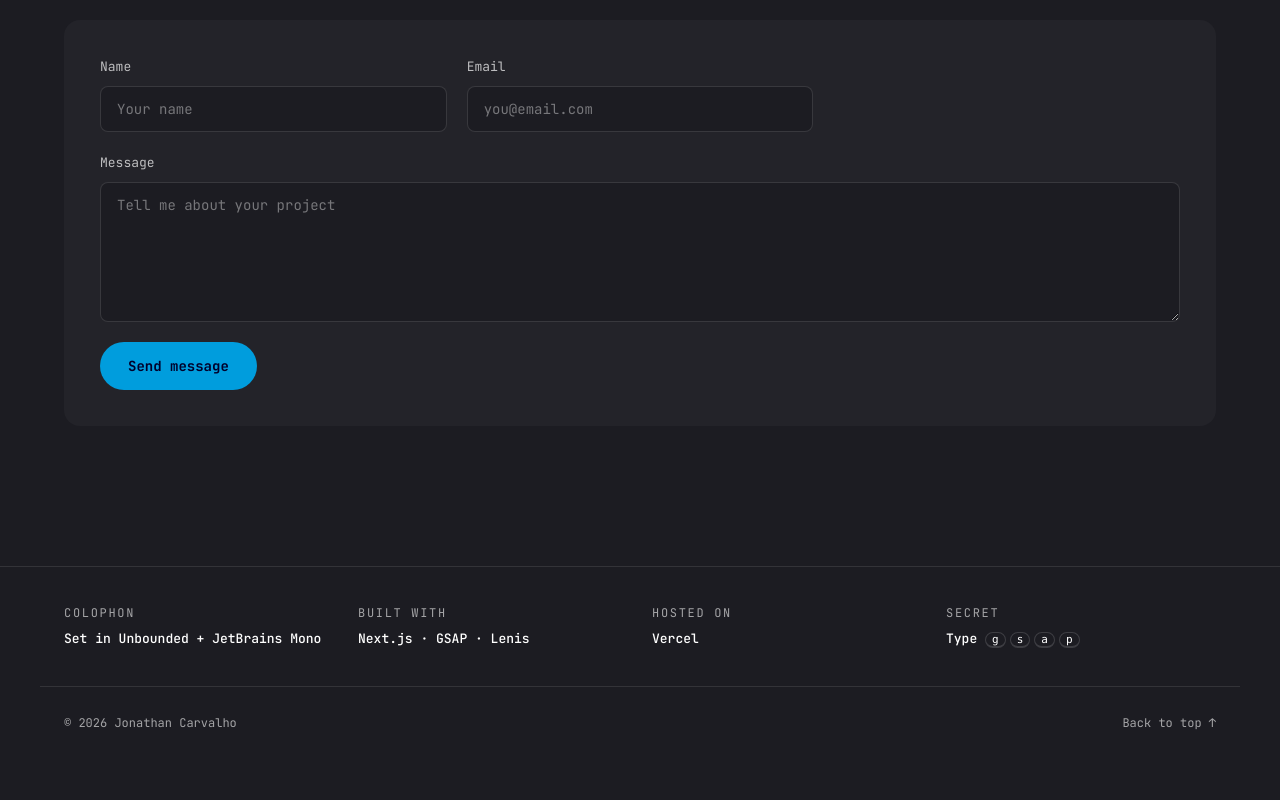
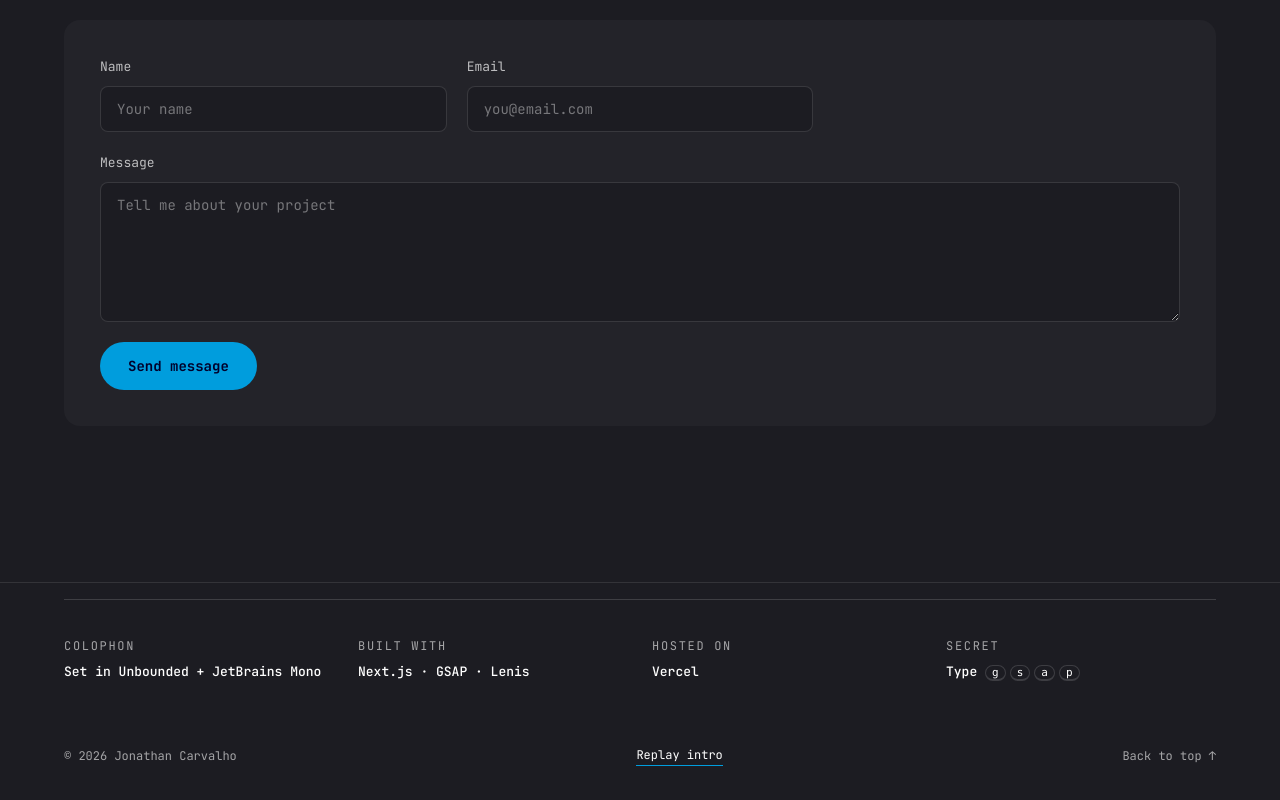
Before and after one commit to Dot010/personal-portfolio, a Next.js app: page / in a window 1280 px wide. Shown: the part 8262-9062 px from the top of the page. Built offline with nearby package versions, Linux system fonts and the light colour scheme; a web font is replaced by a local one.

Commit message:
feat(footer): add a replay intro button and match the demo layout

```diff
--- a/components/layout/Footer.tsx
+++ b/components/layout/Footer.tsx
@@ -1,4 +1,6 @@
 import { site } from "@/data/site";
+
+import ReplayIntro from "./ReplayIntro";
 
 const colophon = [
   { label: "Colophon", value: "Set in Unbounded + JetBrains Mono" },
@@ -8,8 +10,9 @@ const colophon = [
 
 const Footer = () => {
   return (
-    <footer className="border-t border-white/10">
-      <div className="wrap grid grid-cols-[repeat(auto-fit,minmax(200px,1fr))] gap-x-6 gap-y-5 py-9">
+    <footer className="mt-4 border-t border-white/10 pt-4">
+      <div className="wrap">
+      <div className="grid grid-cols-[repeat(auto-fit,minmax(200px,1fr))] gap-x-6 gap-y-5 border-t border-white/15 py-9">
         {colophon.map((item) => (
           <div key={item.label} className="flex flex-col gap-1">
             <span className="label">{item.label}</span>
@@ -28,10 +31,12 @@ const Footer = () => {
           </b>
         </div>
       </div>
-      <div className="wrap flex flex-wrap justify-between gap-4 border-t border-white/10 pt-7 pb-[calc(96px+env(safe-area-inset-bottom,0px))] text-xs text-white/60">
+      </div>
+      <div className="wrap flex flex-wrap items-center justify-between gap-4 pt-7 pb-[calc(96px+env(safe-area-inset-bottom,0px))] text-xs text-white/60">
         <span>
           © {new Date().getFullYear()} {site.name}
         </span>
+        <ReplayIntro />
         <a href="#home" className="transition-colors hover:text-accent">
           Back to top ↑
         </a>
--- /dev/null
+++ b/components/layout/ReplayIntro.tsx
@@ -0,0 +1,15 @@
+"use client";
+
+import { replayIntro } from "@/lib/intro";
+
+export default function ReplayIntro() {
+  return (
+    <button
+      type="button"
+      onClick={replayIntro}
+      className="border-b border-accent pb-0.5 text-xs text-white"
+    >
+      Replay intro
+    </button>
+  );
+}
```
